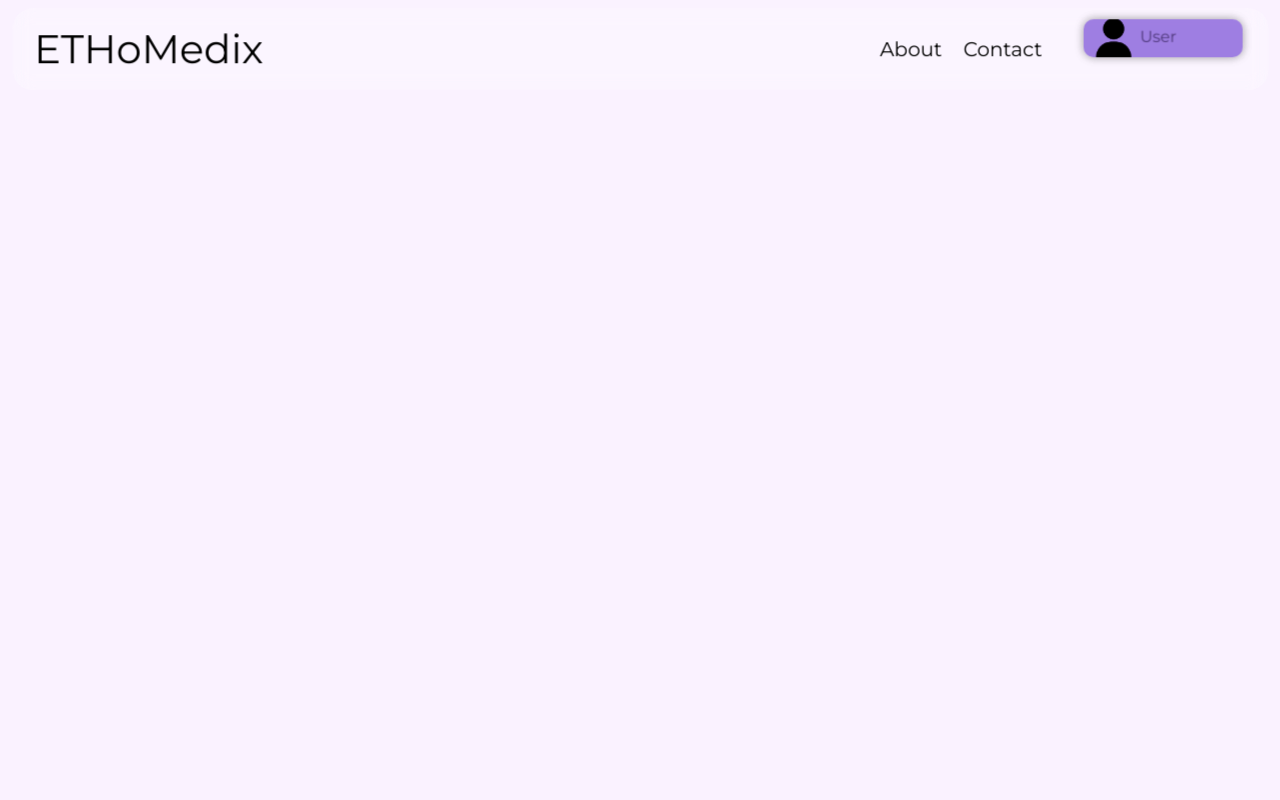
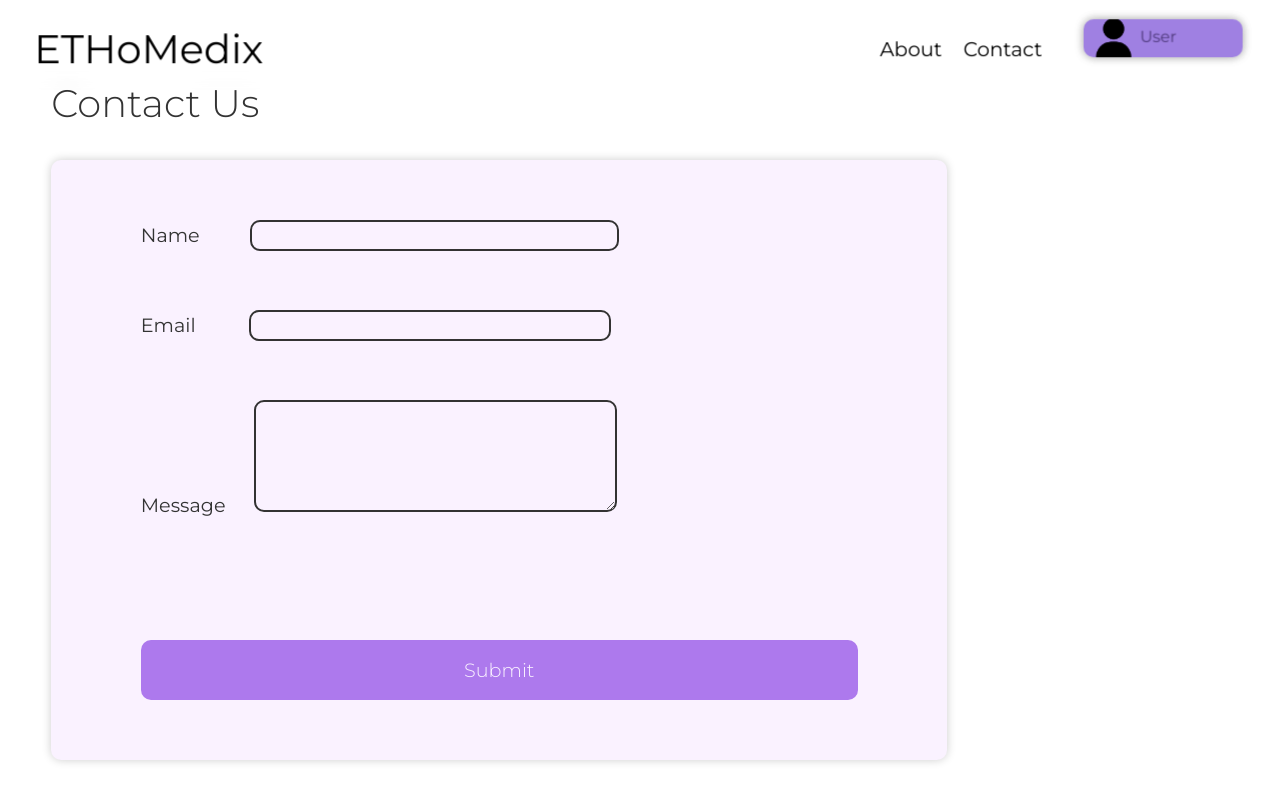
Before and after one commit to Amrita-Blockchain-Club/EthoMedix, a React (Create React App) app in the folder my-app/: page /contact in a window 1280 px wide. Built offline with nearby package versions, Linux system fonts and the light colour scheme; a web font is replaced by a local one.

Commit message:
finished contact-us page and a needed things for the profile page user info

```diff
--- a/my-app/src/pages/Contact.css
+++ b/my-app/src/pages/Contact.css
@@ -0,0 +1,133 @@
+.contact-page{
+    background: transparent;
+    position: absolute;
+    top: 0;
+    left: 0;
+    width: 100%;
+    height: 100vh;
+    overflow-x: hidden;
+    background-color: #ffffff;
+}
+
+.contact-page h1{
+    font-size: 3vw;
+    font-family: "Montserrat", sans-serif;
+    font-weight: 300;
+    color: #333;
+    position: absolute;
+    background: transparent;
+    left: 4%;
+    top: 10%;
+    z-index: 1;
+}
+
+.contact-form{
+    position: absolute;
+    top: 20%;
+    left: 4%;
+    width: 70%;
+    height: 75%;
+    background: #faf2ff;
+    border-radius: 10px;
+    box-shadow: 0 0 10px 0 rgba(0, 0, 0, 0.2);
+}
+
+.contact-name{
+    position: absolute;
+    top: 10%;
+    left: 10%;
+    width: 80%;
+    height: 10%;
+    background: transparent;
+    border: none;
+    /* border-bottom: 1px solid #333; */
+    font-size: 1.5vw;
+    font-family: "Montserrat", sans-serif;
+    font-weight: 400;
+    color: #333;
+    outline: none;
+}
+
+.contact-name input{
+    width: 50%;
+    height: 45%;
+    font-size: 1.4vw;
+    font-family: "Montserrat", sans-serif;
+    font-weight: 300;
+    color: #333;
+    margin-left: 7%;
+    border-radius: 10px;
+    border:2px solid #333;
+    padding-left: 1%;
+}
+
+.contact-email{
+    position: absolute;
+    top: 25%;
+    left: 10%;
+    width: 80%;
+    height: 10%;
+    background: transparent;
+    border: none;
+    /* border-bottom: 1px solid #333; */
+    font-size: 1.5vw;
+    font-family: "Montserrat", sans-serif;
+    font-weight: 400;
+    color: #333;
+    outline: none;
+}
+
+.contact-email input{
+    width: 50%;
+    height: 45%;
+    font-size: 1.4vw;
+    font-family: "Montserrat", sans-serif;
+    font-weight: 300;
+    color: #333;
+    margin-left: 7.4%;
+    border-radius: 10px;
+    border:2px solid #333;
+}
+
+.contact-message{
+    position: absolute;
+    top: 40%;
+    left: 10%;
+    width: 80%;
+    height: 40%;
+    background: transparent;
+    border: none;
+    font-size: 1.5vw;
+    font-family: "Montserrat", sans-serif;
+    font-weight: 400;
+    color: #333;
+    outline: none;
+}
+
+.contact-message textarea{
+    width: 50%;
+    height: 45%;
+    font-size: 1.4vw;
+    font-family: "Montserrat", sans-serif;
+    font-weight: 300;
+    color: #333;
+    margin-left: 4%;
+    border-radius: 10px;
+    border:2px solid #333;
+}
+
+.contact-submit{
+    position: absolute;
+    top: 80%;
+    left: 10%;
+    width: 80%;
+    height: 10%;
+    border: none;
+    font-size: 1.5vw;
+    font-family: "Montserrat", sans-serif;
+    font-weight: 300;
+    background-color: #ad79ed;
+    border-radius: 10px;
+    color: #faf2ff;
+    cursor: pointer;
+}
--- a/my-app/src/pages/Contact.js
+++ b/my-app/src/pages/Contact.js
@@ -1,10 +1,29 @@
 import React from "react";
 import Navbar from "./Navbar";
+import "./Contact.css";
 
 const Contact = () => {
   return (
     <div>
       <Navbar />
+      <div className="contact-page">
+        <h1>Contact Us</h1>
+        <div className="contact-form">
+          <div className="contact-name">
+            <label htmlFor="name"> Name</label>
+            <input type="text" id="name" />
+          </div>
+          <div className="contact-email">
+            <label htmlFor="email">Email</label>
+            <input type="text" id="email" />
+          </div>
+          <div className="contact-message">
+            <label htmlFor="message">Message</label>
+            <textarea id="message" />
+          </div>
+          <button className="contact-submit">Submit</button>
+        </div>
+        </div>
     </div>
   );
 };
--- a/my-app/src/pages/Profile.css
+++ b/my-app/src/pages/Profile.css
@@ -96,3 +96,58 @@
   top: 50%;
   z-index: 1;
 }
+
+.user-balance-profile{
+  font-size: 1vw;
+  font-family: "Montserrat", sans-serif;
+  font-weight: 300;
+  color: #333;
+  position: absolute;
+  background: transparent;
+  left: 4%;
+  top: 55%;
+  z-index: 1;
+}
+
+.user-did-profile{
+  font-size: 1vw;
+  font-family: "Montserrat", sans-serif;
+  font-weight: 300;
+  color: #333;
+  position: absolute;
+  background: transparent;
+  left: 4%;
+  top: 60%;
+  z-index: 1;
+}
+
+.user-order-history{
+  font-family: "Montserrat", sans-serif;
+  font-weight: 300;
+  color: #333;
+  position: absolute;
+  background: transparent;
+  left: 4%;
+  top: 65%;
+  z-index: 1;
+}
+
+.user-order-history h2{
+  margin-bottom: 1vw;
+  font-size: 1.6vw;
+  padding:  0.1vw 1vw;
+  border-radius: 10px;
+  height: max-content;
+  width: max-content;
+  background-color: #e6d2eb;
+  font-weight: 300;
+}
+
+.order-details{
+  display: flex;
+  font-size: 1.2vw;
+  width: 30vw;
+  flex-direction: row;
+  justify-content: space-around;
+  padding-right: 15%;
+  margin-bottom: 0.2vw;}
--- a/my-app/src/pages/Profile.js
+++ b/my-app/src/pages/Profile.js
@@ -16,6 +16,26 @@ const Profile = () => {
         <img src={user} className="user-image" />
         <div className="user-name-profile">Unknown</div>
         <div className="user-address-profile">{address}</div>
+        <div className="user-balance-profile">Balance: 0 ETH</div>
+        <div className="user-did-profile">Did Number</div>
+        <div className="user-order-history">
+          <h2>Order History</h2>
+            <div className="order-details">
+              <div className="order-name">Order Name</div>
+              <div className="order-price">Order Price</div>
+              <div className="order-status">Order Status</div>
+            </div>
+            <div className="order-details">
+              <div className="order-name">med1</div>
+              <div className="order-price">0.1 eth</div>
+              <div className="order-status">Pending</div>
+            </div>
+            <div className="order-details">
+              <div className="order-name">med2</div>
+              <div className="order-price">0.1 eth</div>
+              <div className="order-status">Pending</div>
+            </div>
+        </div>
       </div>
     </div>
   );
```
